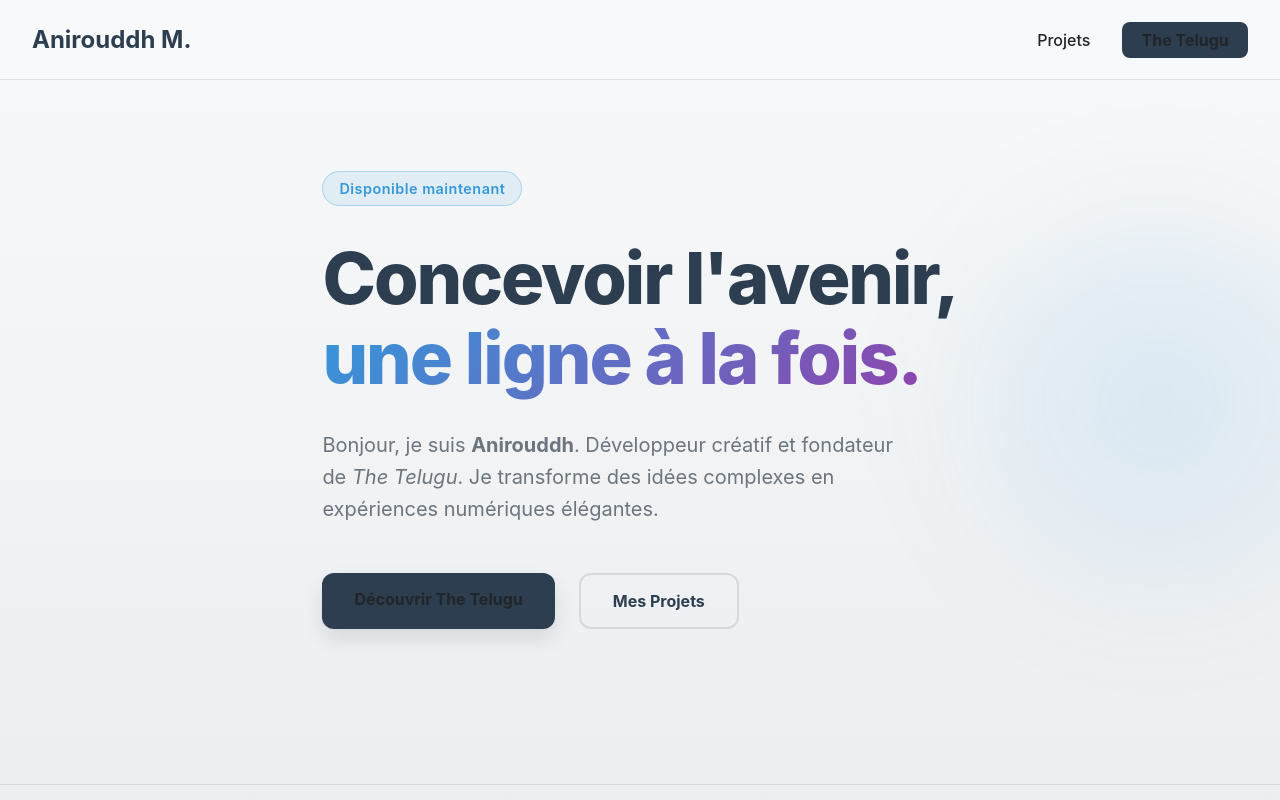
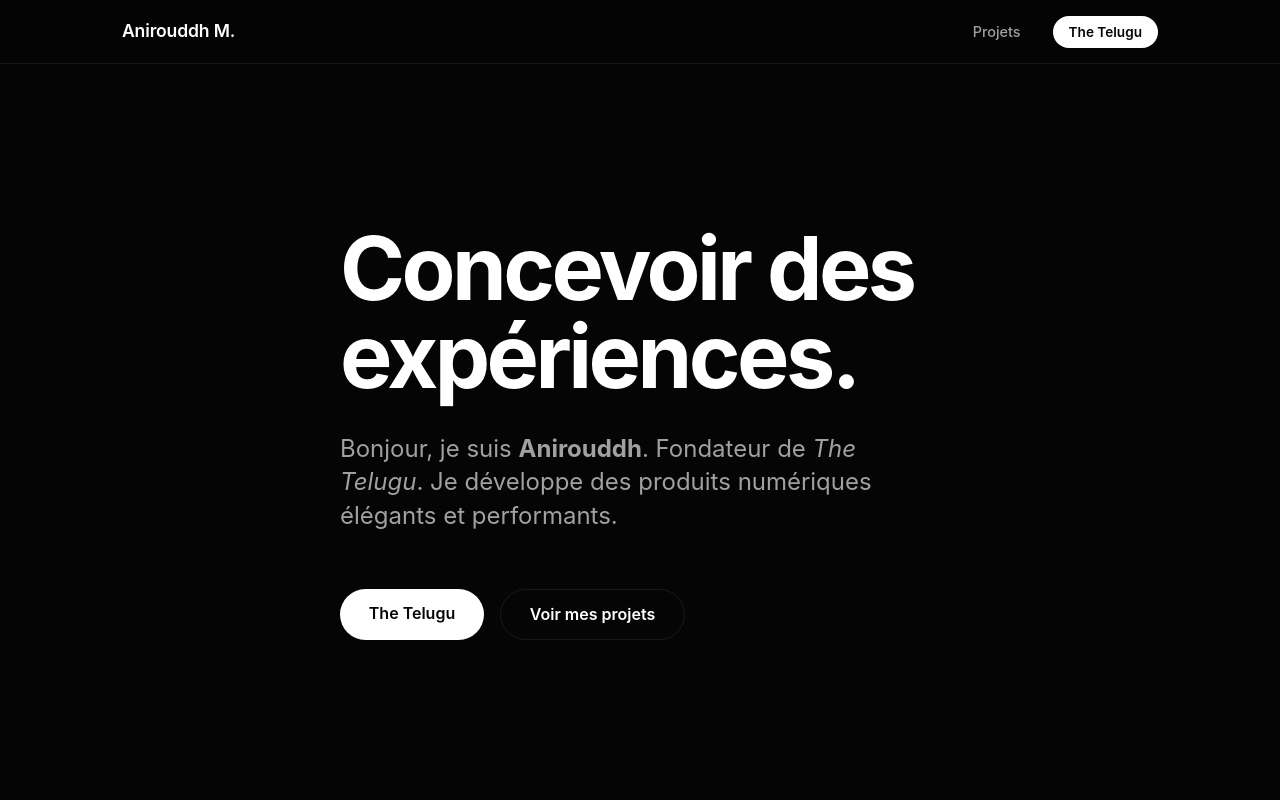
Before and after one commit to AnirouddhMaddimchetty/website, a Next.js app: page / in a window 1280 px wide. Shown: the top 800 px of the page. Built offline with nearby package versions, Linux system fonts and the light colour scheme.

Commit message:
style: refonte complète vers un design premium minimaliste (Apple-style)

```diff
--- a/src/app/components/Navbar.module.css
+++ b/src/app/components/Navbar.module.css
@@ -1,13 +1,14 @@
 .navbar {
-  height: 80px;
+  height: 64px;
   display: flex;
   align-items: center;
-  background-color: rgba(var(--background-start-rgb), 0.8);
-  backdrop-filter: blur(10px);
-  position: sticky;
+  background-color: rgba(5, 5, 5, 0.7);
+  backdrop-filter: saturate(180%) blur(20px);
+  position: fixed;
   top: 0;
+  width: 100%;
   z-index: 1000;
-  border-bottom: 1px solid rgba(0, 0, 0, 0.1);
+  border-bottom: 1px solid var(--card-border);
 }
 
 .navContent {
@@ -15,47 +16,45 @@
   justify-content: space-between;
   align-items: center;
   width: 100%;
+  max-width: 1100px;
+  margin: 0 auto;
   padding: 0 2rem;
 }
 
 .logo {
-  font-size: 1.5rem;
-  font-weight: bold;
-  color: var(--primary-color);
+  font-size: 1.1rem;
+  font-weight: 600;
+  letter-spacing: -0.01em;
+  color: var(--foreground);
 }
 
 .navLinks {
   display: flex;
   list-style: none;
   gap: 2rem;
+  align-items: center;
 }
 
 .navLinks a {
+  font-size: 0.9rem;
   font-weight: 500;
-  transition: color 0.3s ease;
+  color: var(--secondary);
 }
 
 .navLinks a:hover {
-  color: var(--accent-color);
+  color: var(--foreground);
 }
 
 .navCta {
-  background: var(--primary-color);
-  color: var(--background-start-rgb) !important;
-  padding: 0.5rem 1.2rem;
-  border-radius: 8px;
-  font-weight: 700 !important;
-  transition: all 0.3s ease !important;
+  background: var(--foreground) !important;
+  color: var(--background) !important;
+  padding: 0.5rem 1rem !important;
+  border-radius: 100px !important;
+  font-weight: 600 !important;
+  font-size: 0.85rem !important;
 }
 
 .navCta:hover {
-  transform: translateY(-2px);
-  box-shadow: 0 4px 12px rgba(0, 0, 0, 0.1);
+  opacity: 0.9;
+  transform: scale(1.02);
 }
-
-@media (prefers-color-scheme: dark) {
-  .navCta {
-    background: white;
-    color: black !important;
-  }
-}
--- a/src/app/globals.css
+++ b/src/app/globals.css
@@ -1,67 +1,57 @@
 :root {
-  --foreground-rgb: 33, 37, 41;
-  --background-start-rgb: 248, 249, 250;
-  --background-end-rgb: 233, 236, 239;
-  --primary-color: #2c3e50;
-  --accent-color: #3498db;
-  --text-muted: #6c757d;
+  --background: #050505;
+  --foreground: #ffffff;
+  --card: #0a0a0a;
+  --card-border: rgba(255, 255, 255, 0.08);
+  --primary: #ffffff;
+  --secondary: #a1a1a1;
+  --accent: #3b82f6; /* Un bleu plus profond et précis */
+  --muted: #666666;
+  --glass: rgba(255, 255, 255, 0.03);
 }
 
-@media (prefers-color-scheme: dark) {
-  :root {
-    --foreground-rgb: 248, 249, 250;
-    --background-start-rgb: 20, 22, 25;
-    --background-end-rgb: 33, 37, 41;
-    --primary-color: #ecf0f1;
-    --accent-color: #3498db;
-    --text-muted: #adb5bd;
-  }
+@media (prefers-color-scheme: light) {
+  /* On garde un thème sombre par défaut car il est plus "premium" pour ce projet,
+     mais on peut l'ajuster si besoin. Pour l'instant on force le look sombre élégant. */
 }
 
 * {
   box-sizing: border-box;
   padding: 0;
   margin: 0;
+  -webkit-font-smoothing: antialiased;
+  -moz-osx-font-smoothing: grayscale;
 }
 
 html,
 body {
   max-width: 100vw;
   overflow-x: hidden;
-  font-family: 'Inter', -apple-system, BlinkMacSystemFont, 'Segoe UI', Roboto, Oxygen, Ubuntu, Cantarell, 'Open Sans', 'Helvetica Neue', sans-serif;
+  background-color: var(--background);
+  color: var(--foreground);
+  font-family: 'Inter', -apple-system, BlinkMacSystemFont, 'Segoe UI', Roboto, sans-serif;
 }
 
 body {
-  color: rgb(var(--foreground-rgb));
-  background: linear-gradient(
-      to bottom,
-      transparent,
-      rgb(var(--background-end-rgb))
-    )
-    rgb(var(--background-start-rgb));
-  min-height: 100vh;
+  line-height: 1.5;
 }
 
 a {
   color: inherit;
   text-decoration: none;
+  transition: opacity 0.2s ease;
+}
+
+a:hover {
+  opacity: 0.8;
 }
 
 .container {
-  max-width: 1000px;
+  max-width: 1100px;
   margin: 0 auto;
   padding: 0 2rem;
 }
 
-/* Typography */
-h1 {
-  font-size: 3rem;
-  margin-bottom: 1rem;
-  color: var(--primary-color);
+h1, h2, h3 {
+  letter-spacing: -0.02em;
 }
-
-p {
-  line-height: 1.6;
-  margin-bottom: 1rem;
-  font-size: 1.1rem;
-}
--- a/src/app/page.module.css
+++ b/src/app/page.module.css
@@ -1,125 +1,71 @@
 .heroWrapper {
-  position: relative;
-  min-height: 80vh;
+  min-height: 100vh;
   display: flex;
   align-items: center;
-  overflow: hidden;
-  padding: 4rem 0;
+  padding-top: 64px;
 }
 
 .hero {
   max-width: 800px;
-  position: relative;
-  z-index: 2;
-  animation: fadeInUp 1s ease-out;
-}
-
-.badge {
-  display: inline-block;
-  padding: 0.5rem 1rem;
-  background: rgba(52, 152, 219, 0.1);
-  border: 1px solid rgba(52, 152, 219, 0.3);
-  color: var(--accent-color);
-  border-radius: 50px;
-  font-size: 0.9rem;
-  font-weight: 600;
-  margin-bottom: 2rem;
-  letter-spacing: 0.5px;
+  animation: fadeIn 1s ease-out;
 }
 
 .title {
-  font-size: clamp(2.5rem, 8vw, 4.5rem);
-  line-height: 1.1;
-  font-weight: 800;
+  font-size: clamp(3rem, 10vw, 5.5rem);
+  font-weight: 700;
+  line-height: 1;
+  letter-spacing: -0.04em;
   margin-bottom: 2rem;
-  letter-spacing: -2px;
-}
-
-.highlight {
-  background: linear-gradient(135deg, var(--accent-color), #8e44ad);
-  -webkit-background-clip: text;
-  -webkit-text-fill-color: transparent;
+  color: var(--foreground);
 }
 
 .subtitle {
-  font-size: 1.25rem;
-  line-height: 1.6;
-  color: var(--text-muted);
-  margin-bottom: 3rem;
+  font-size: 1.5rem;
+  line-height: 1.4;
+  color: var(--secondary);
+  margin-bottom: 3.5rem;
   max-width: 600px;
+  font-weight: 400;
 }
 
 .actions {
   display: flex;
-  gap: 1.5rem;
-  flex-wrap: wrap;
+  gap: 1rem;
 }
 
 .btnPrimary {
-  padding: 1rem 2rem;
-  background: var(--primary-color);
-  color: var(--background-start-rgb);
-  border-radius: 12px;
-  font-weight: 700;
-  transition: all 0.3s cubic-bezier(0.175, 0.885, 0.32, 1.275);
-  box-shadow: 0 10px 20px rgba(0, 0, 0, 0.1);
+  padding: 0.8rem 1.8rem;
+  background: var(--foreground);
+  color: var(--background);
+  border-radius: 100px;
+  font-weight: 600;
+  font-size: 1rem;
+  transition: all 0.2s ease;
 }
 
 .btnPrimary:hover {
-  transform: translateY(-5px);
-  box-shadow: 0 15px 30px rgba(0, 0, 0, 0.2);
+  opacity: 0.9;
+  transform: translateY(-1px);
 }
 
 .btnSecondary {
-  padding: 1rem 2rem;
+  padding: 0.8rem 1.8rem;
   background: transparent;
-  color: var(--primary-color);
-  border: 2px solid rgba(0, 0, 0, 0.1);
-  border-radius: 12px;
-  font-weight: 700;
-  transition: all 0.3s ease;
+  color: var(--foreground);
+  border: 1px solid var(--card-border);
+  border-radius: 100px;
+  font-weight: 600;
+  font-size: 1rem;
+  transition: all 0.2s ease;
 }
 
 .btnSecondary:hover {
-  background: rgba(0, 0, 0, 0.05);
-  border-color: var(--primary-color);
+  background: var(--glass);
 }
 
-.backgroundGlow {
-  position: absolute;
-  top: 50%;
-  right: -10%;
-  transform: translateY(-50%);
-  width: 500px;
-  height: 500px;
-  background: radial-gradient(circle, rgba(52, 152, 219, 0.15) 0%, transparent 70%);
-  filter: blur(50px);
-  z-index: 1;
-}
-
-@keyframes fadeInUp {
-  from {
-    opacity: 0;
-    transform: translateY(30px);
-  }
-  to {
-    opacity: 1;
-    transform: translateY(0);
-  }
-}
-
-@media (prefers-color-scheme: dark) {
-  .btnPrimary {
-    background: white;
-    color: black;
-  }
-  .btnSecondary {
-    border-color: rgba(255, 255, 255, 0.1);
-  }
-  .btnSecondary:hover {
-    background: rgba(255, 255, 255, 0.05);
-    border-color: white;
-  }
+@keyframes fadeIn {
+  from { opacity: 0; transform: translateY(10px); }
+  to { opacity: 1; transform: translateY(0); }
 }
 
 @media (max-width: 768px) {
@@ -128,6 +74,5 @@
   }
   .actions a {
     text-align: center;
-    width: 100%;
   }
 }
--- a/src/app/page.tsx
+++ b/src/app/page.tsx
@@ -6,26 +6,23 @@ export default function Home() {
     <div className={styles.heroWrapper}>
       <div className="container">
         <section className={styles.hero}>
-          <div className={styles.badge}>Disponible maintenant</div>
           <h1 className={styles.title}>
-            Concevoir l'avenir, <br />
-            <span className={styles.highlight}>une ligne à la fois.</span>
+            Concevoir des <br /> expériences.
           </h1>
           <p className={styles.subtitle}>
-            Bonjour, je suis <strong>Anirouddh</strong>. Développeur créatif et fondateur de <em>The Telugu</em>.
-            Je transforme des idées complexes en expériences numériques élégantes.
+            Bonjour, je suis <strong>Anirouddh</strong>. Fondateur de <em>The Telugu</em>.
+            Je développe des produits numériques élégants et performants.
           </p>
           <div className={styles.actions}>
             <Link href="/thetelugu" className={styles.btnPrimary}>
-              Découvrir The Telugu
+              The Telugu
             </Link>
             <Link href="/projets" className={styles.btnSecondary}>
-              Mes Projets
+              Voir mes projets
             </Link>
           </div>
         </section>
       </div>
-      <div className={styles.backgroundGlow}></div>
     </div>
   );
 }
--- a/src/app/thetelugu/page.module.css
+++ b/src/app/thetelugu/page.module.css
@@ -1,240 +1,213 @@
 .landingWrapper {
-  background: #000;
-  color: #fff;
+  background: var(--background);
+  color: var(--foreground);
   min-height: 100vh;
-  font-family: 'Inter', -apple-system, sans-serif;
-  overflow-x: hidden;
+  padding-top: 64px;
 }
 
 .hero {
-  padding: 120px 0 80px 0;
+  padding: 100px 0 60px 0;
   text-align: center;
   position: relative;
-  overflow: hidden;
 }
 
 .parallaxBg {
   position: absolute;
-  top: -20%;
-  left: 50%;
-  transform: translateX(-50%);
+  top: 0;
+  left: 0;
   width: 100%;
-  height: 140%;
-  background: radial-gradient(circle at center, rgba(52, 152, 219, 0.15) 0%, transparent 70%);
-  filter: blur(80px);
+  height: 100%;
+  background: radial-gradient(circle at 50% 30%, rgba(59, 130, 246, 0.08) 0%, transparent 60%);
   z-index: 1;
   pointer-events: none;
-  will-change: transform;
 }
 
 .heroContent {
   position: relative;
   z-index: 2;
-  animation: fadeIn 1s ease-out;
 }
 
 .logoContainer {
-  margin-bottom: 3rem;
+  margin-bottom: 2.5rem;
 }
 
 .logo {
-  width: 120px;
+  width: 80px;
   height: auto;
+  border-radius: 18px;
 }
 
 .title {
-  font-size: clamp(2.5rem, 10vw, 5.5rem);
-  font-weight: 900;
-  line-height: 1;
-  letter-spacing: -4px;
-  margin-bottom: 2rem;
-}
-
-.gradient {
-  background: linear-gradient(135deg, #3498db, #8e44ad, #f1c40f);
-  -webkit-background-clip: text;
-  -webkit-text-fill-color: transparent;
+  font-size: clamp(2.5rem, 8vw, 4.5rem);
+  font-weight: 700;
+  line-height: 1.1;
+  letter-spacing: -0.04em;
+  margin-bottom: 1.5rem;
 }
 
 .subtitle {
-  font-size: 1.4rem;
-  max-width: 700px;
-  margin: 0 auto 4rem auto;
-  color: #a0a0a0;
+  font-size: 1.25rem;
+  max-width: 600px;
+  margin: 0 auto 3.5rem auto;
+  color: var(--secondary);
   line-height: 1.5;
+  font-weight: 400;
 }
 
 .ctaGroup {
   display: flex;
-  gap: 1.5rem;
+  gap: 1rem;
   justify-content: center;
   flex-wrap: wrap;
 }
 
-.appStoreBtn, .playStoreBtn {
-  padding: 1.2rem 2.5rem;
+.appStoreBtn {
+  padding: 0.8rem 1.8rem;
+  background: var(--foreground);
+  color: var(--background);
   border-radius: 100px;
-  font-weight: 700;
-  text-decoration: none;
-  transition: all 0.3s ease;
-  font-size: 1.1rem;
-}
-
-.appStoreBtn {
-  background: #fff;
-  color: #000;
+  font-weight: 600;
+  font-size: 0.95rem;
 }
 
 .playStoreBtn {
-  background: transparent;
-  color: #fff;
-  border: 2px solid rgba(255, 255, 255, 0.2);
-}
-
-.appStoreBtn:hover, .playStoreBtn:hover {
-  transform: translateY(-5px) scale(1.05);
-  box-shadow: 0 10px 40px rgba(255, 255, 255, 0.1);
+  padding: 0.8rem 1.8rem;
+  background: var(--glass);
+  color: var(--foreground);
+  border: 1px solid var(--card-border);
+  border-radius: 100px;
+  font-weight: 600;
+  font-size: 0.95rem;
 }
 
 .features {
-  padding: 100px 0;
-  background: #0a0a0a;
+  padding: 80px 0;
 }
 
 .featureGrid {
   display: grid;
-  grid-template-columns: repeat(auto-fit, minmax(280px, 1fr));
-  gap: 3rem;
+  grid-template-columns: repeat(auto-fit, minmax(300px, 1fr));
+  gap: 1.5rem;
 }
 
 .featureCard {
-  background: #111;
-  padding: 3rem;
-  border-radius: 32px;
-  border: 1px solid rgba(255, 255, 255, 0.05);
-  transition: all 0.3s ease;
+  background: var(--card);
+  padding: 2.5rem;
+  border-radius: 24px;
+  border: 1px solid var(--card-border);
+  transition: border-color 0.3s ease;
 }
 
 .featureCard:hover {
-  border-color: rgba(52, 152, 219, 0.3);
-  background: #151515;
+  border-color: rgba(255, 255, 255, 0.2);
 }
 
 .icon {
-  font-size: 2.5rem;
+  font-size: 2rem;
   margin-bottom: 1.5rem;
-  will-change: transform;
-  display: inline-block;
+  display: block;
 }
 
 .featureCard h3 {
-  font-size: 1.5rem;
-  margin-bottom: 1rem;
+  font-size: 1.25rem;
+  font-weight: 600;
+  margin-bottom: 0.75rem;
 }
 
 .featureCard p {
-  color: #808080;
+  color: var(--secondary);
   line-height: 1.6;
+  font-size: 0.95rem;
 }
 
 .showcase {
-  padding: 100px 0;
-  background: #000;
+  padding: 80px 0;
 }
 
 .showcaseContent {
   display: flex;
   align-items: center;
-  gap: 60px;
-}
-
-.showcaseText {
-  flex: 1;
+  gap: 4rem;
+  background: var(--card);
+  padding: 4rem;
+  border-radius: 32px;
+  border: 1px solid var(--card-border);
 }
 
 .showcaseText h2 {
-  font-size: 3rem;
-  font-weight: 800;
-  margin-bottom: 2rem;
-  line-height: 1.1;
+  font-size: 2.5rem;
+  font-weight: 700;
+  margin-bottom: 1.5rem;
+  letter-spacing: -0.03em;
 }
 
 .showcaseText p {
-  font-size: 1.2rem;
-  color: #a0a0a0;
-  line-height: 1.7;
+  font-size: 1.1rem;
+  color: var(--secondary);
+  line-height: 1.6;
 }
 
 .showcaseImage {
   flex: 1;
-  text-align: center;
+  display: flex;
+  justify-content: center;
 }
 
 .mockup {
-  max-width: 100%;
+  width: 280px;
   height: auto;
   border-radius: 40px;
-  box-shadow: 0 40px 80px rgba(0, 0, 0, 0.5);
-  border: 10px solid #111;
-  will-change: transform;
 }
 
 .footer {
-  padding: 100px 0 50px 0;
-  background: #0a0a0a;
-  border-top: 1px solid rgba(255, 255, 255, 0.05);
+  padding: 80px 0 40px 0;
+  border-top: 1px solid var(--card-border);
 }
 
 .footerContent {
   display: flex;
   justify-content: space-between;
-  align-items: flex-start;
   margin-bottom: 4rem;
-  flex-wrap: wrap;
-  gap: 3rem;
 }
 
 .footerBrand h3 {
-  font-size: 1.5rem;
+  font-size: 1.1rem;
+  font-weight: 600;
   margin-bottom: 0.5rem;
 }
 
 .footerBrand p {
-  color: #666;
+  color: var(--muted);
+  font-size: 0.9rem;
 }
 
 .footerLinks {
   display: flex;
-  gap: 3rem;
-  flex-wrap: wrap;
+  gap: 2.5rem;
 }
 
 .footerLinks a {
-  text-decoration: none;
-  color: #a0a0a0;
-  font-weight: 500;
-  transition: color 0.3s ease;
-}
-
-.footerLinks a:hover {
-  color: #fff;
+  color: var(--secondary);
+  font-size: 0.9rem;
 }
 
 .copyright {
-  color: #444;
-  font-size: 0.9rem;
-  border-top: 1px solid rgba(255, 255, 255, 0.05);
-  padding-top: 2rem;
+  color: var(--muted);
+  font-size: 0.8rem;
   text-align: center;
 }
 
-@keyframes fadeIn {
-  from { opacity: 0; transform: translateY(20px); }
-  to { opacity: 1; transform: translateY(0); }
+@media (max-width: 900px) {
+  .showcaseContent {
+    flex-direction: column;
+    padding: 2.5rem;
+    text-align: center;
+  }
 }
 
-@media (max-width: 768px) {
-  .hero { padding: 80px 0 40px 0; }
-  .showcaseContent { flex-direction: column; text-align: center; }
-  .footerLinks { gap: 1.5rem; flex-direction: column; }
+@media (max-width: 600px) {
+  .footerContent {
+    flex-direction: column;
+    gap: 2rem;
+  }
 }
```
Also changed, not shown: src/app/thetelugu/LegalPage.module.css (+47 -63 lines), src/app/thetelugu/page.tsx (+22 -23 lines).
